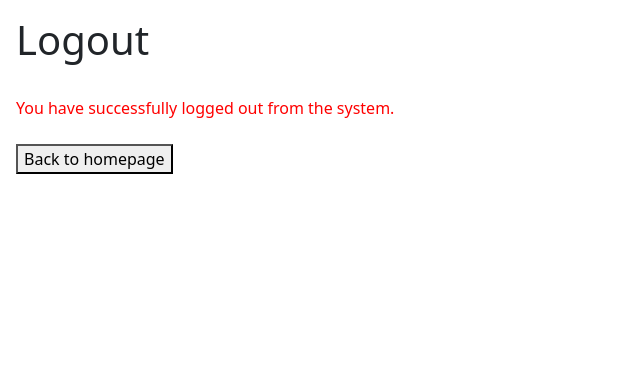
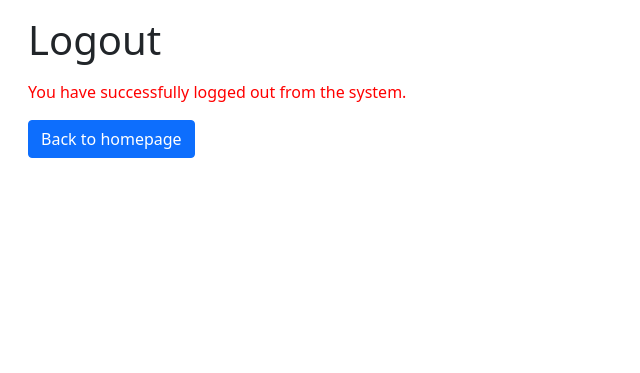
Before and after one commit to OrGelkop/hit-computer-security-project, a Flask app: page /logout in a window 1280 px wide. Shown: the part 56-429 px from the top of the page, without its empty margins (0-640 px from the left). Run offline with Flask 2, Linux system fonts and the light colour scheme.

Commit message:
logout css

```diff
--- a/templates/logout.html
+++ b/templates/logout.html
@@ -8,14 +8,13 @@
 {% endblock %}
 
 {% block content %}
-<div class="form">
-    <h1>Logout</h1><br/>
-    <span style="color: red">
-            You have successfully logged out from the system.
-        </span>
-    <br/><br/>
+<div class="container-fluid">
+    <h1>Logout</h1>
+    <div class="error-block">
+        You have successfully logged out from the system.
+    </div>
     <a href="/">
-        <button>Back to homepage</button>
+        <button class="btn btn-primary">Back to homepage</button>
     </a>
 </div>
 {% endblock %}
```
